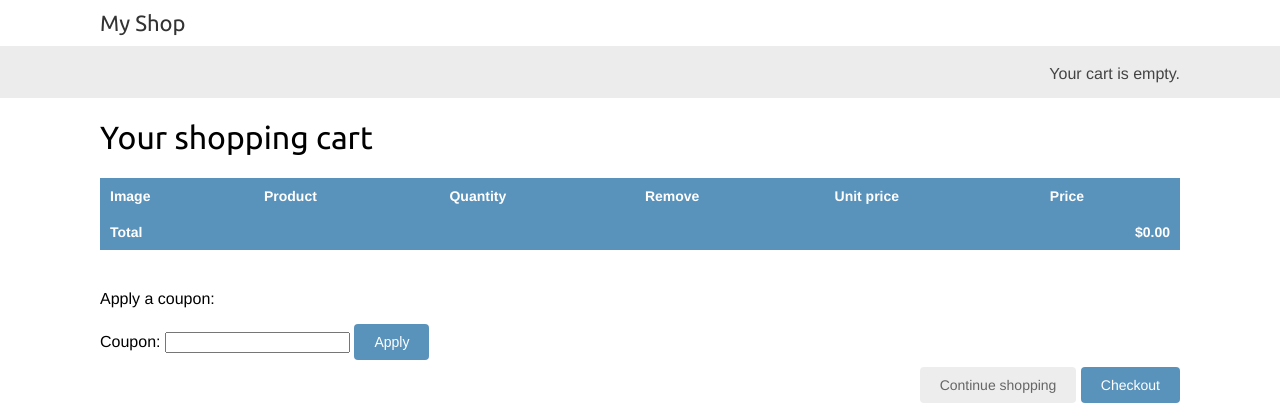
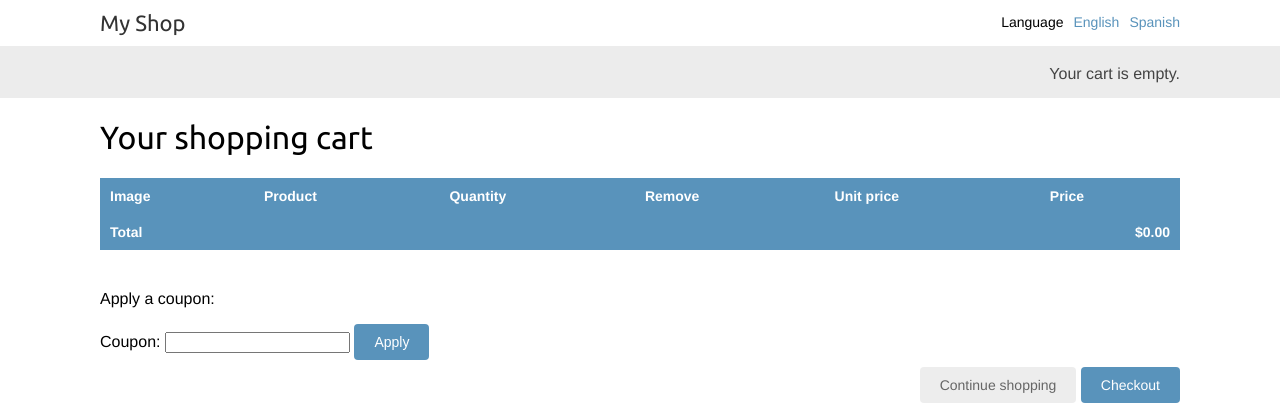
Before and after one commit to gurupratap-matharu/shop, a Django app: page /en/cart/ in a window 1280 px wide. Shown: the top 420 px of the page. Run offline with Django 4.2, Linux system fonts and the light colour scheme; parts of the project's set-up code (start-up, migrations or seed data) failed here and were passed over.

Commit message:
Show language switching options in header

```diff
--- a/shop/templates/shop/base.html
+++ b/shop/templates/shop/base.html
@@ -12,7 +12,22 @@
 </head>
 
 <body>
-    <div id="header"><a href="/" class="logo">{% trans "My Shop" %}</a></div>
+    <div id="header">
+        <a href="/" class="logo">{% trans "My Shop" %}</a>
+        {% get_current_language as LANGUAGE_CODE %}
+        {% get_available_languages as LANGUAGES %}
+        {% get_language_info_list for LANGUAGES as languages %}
+        <div class="languages">
+            <p>{% trans "Language" %}</p>
+            <ul class="languages">
+                {% for language in languages %}
+                <a href="/{{ language.code }}/" {% if language.code == LANGUAGE_CODE %} class="selected" {% endif %}>
+                    <li>{{ language.name_translated }}</li>
+                </a>
+                {% endfor %}
+            </ul>
+        </div>
+    </div>
     <div id="subheader">
         <div class="cart">
             {% with total_items=cart|length %}
```
